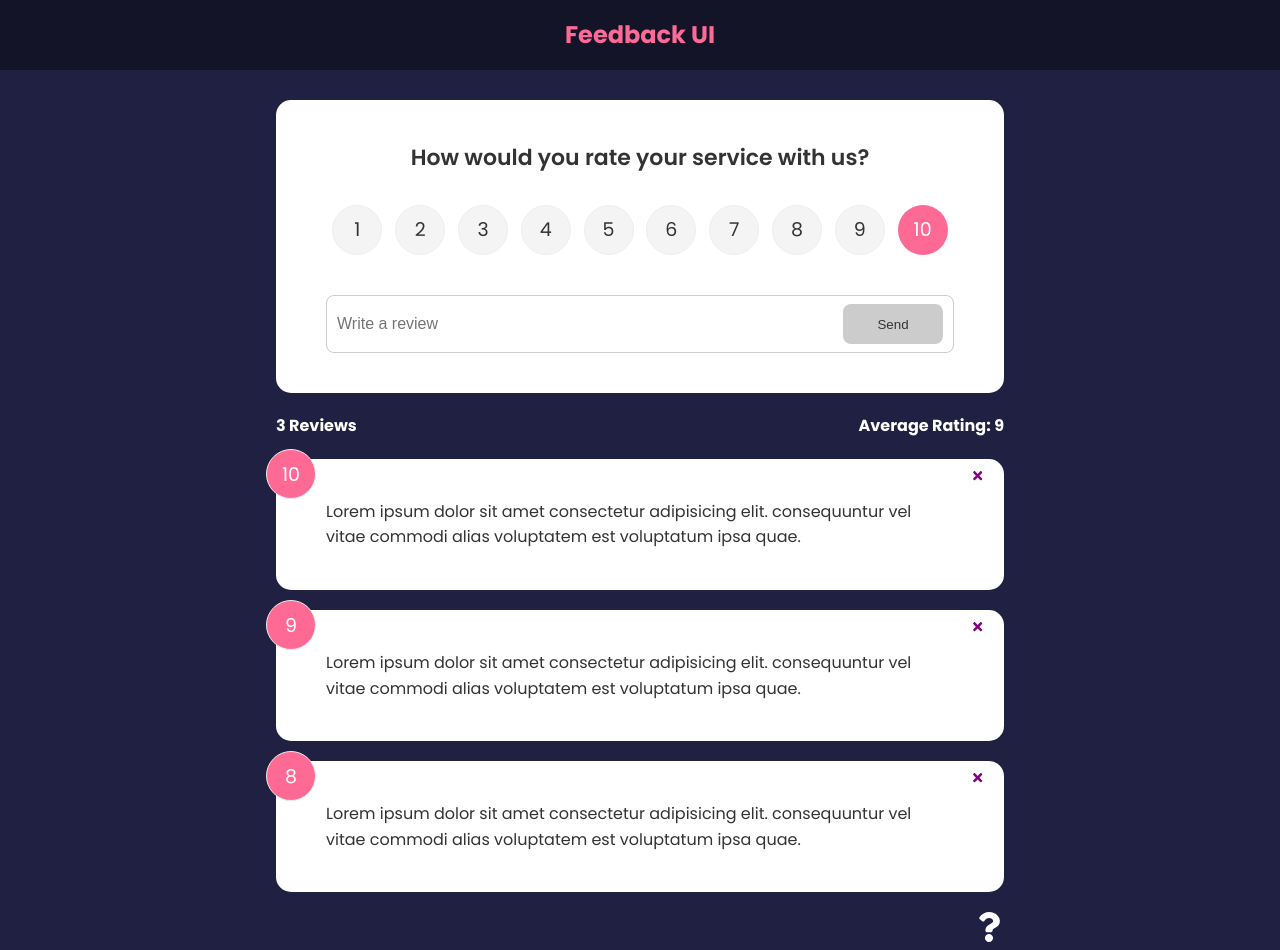
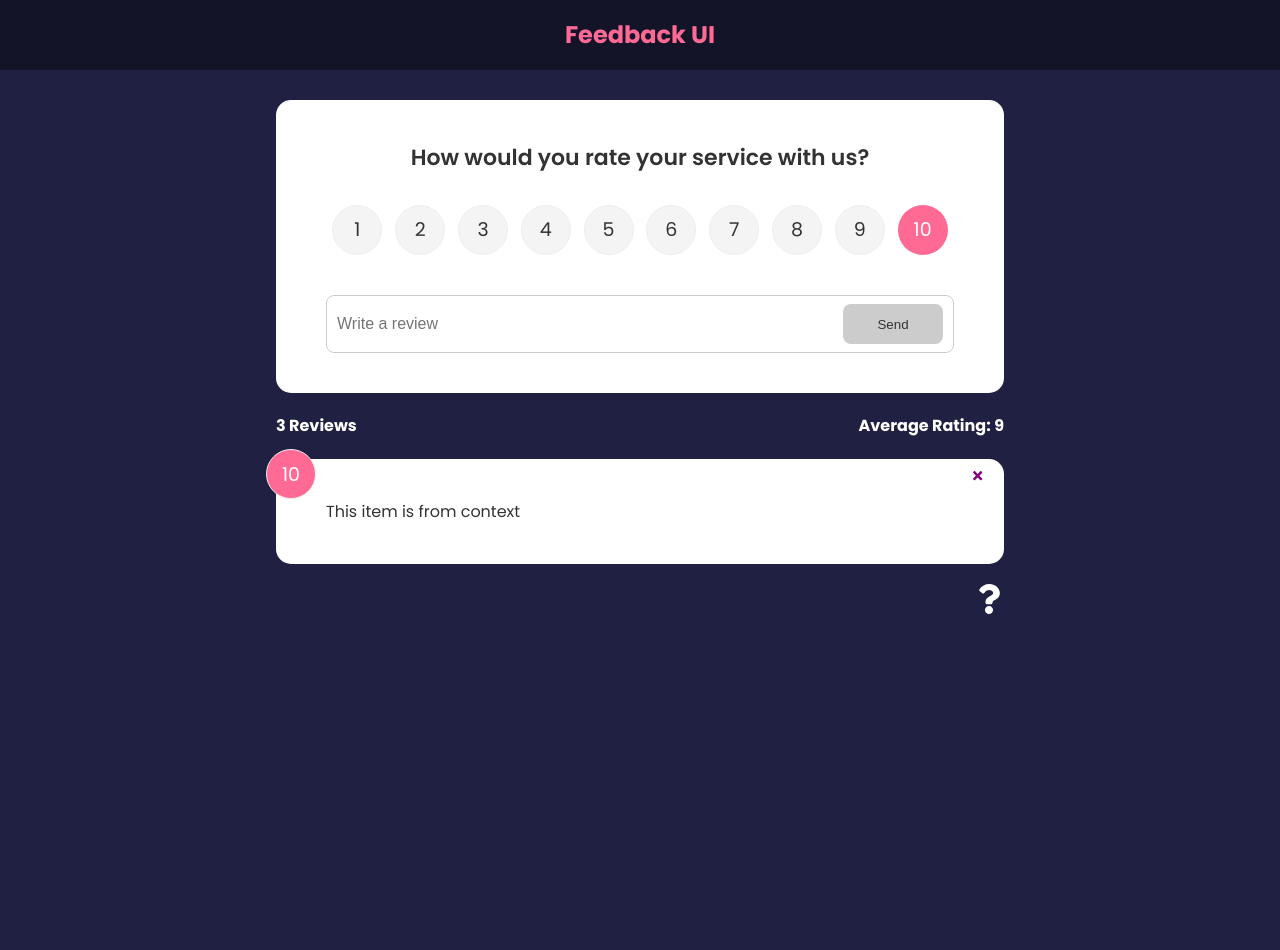
Before and after one commit to starchy-tato/feedback-app, a React (Create React App) app: page / in a window 1280 px wide. After the commit the page ends 800 px from the top, so only its background shows below. Built offline with nearby package versions, Linux system fonts and the light colour scheme.

Commit message:
add context to feedbacklist
* remove props from components

```diff
--- a/src/App.js
+++ b/src/App.js
@@ -36,7 +36,6 @@
                 <FeedbackForm handleAdd={addFeedback} />
                 <FeedbackStats feedback={feedback} />
                 <FeedbackList
-                  feedback={feedback}
                   handleDelete={deleteFeedback}
                 />
               </>
--- a/src/components/FeedbackList.jsx
+++ b/src/components/FeedbackList.jsx
@@ -1,8 +1,11 @@
 import { motion, AnimatePresence } from 'framer-motion'
-import PropTypes from "prop-types"
+import { useContext } from "react"
 import FeedbackItem from "./FeedbackItem"
+import FeedbackContext from "../context/FeedbackContext"
 
-function FeedbackList({ feedback, handleDelete }) {
+function FeedbackList({ handleDelete }) {
+  const { feedback } = useContext(FeedbackContext)
+
   if(!feedback || feedback.length === 0) {
     return <p>No Feedback Yet</p>
   }
@@ -29,14 +32,4 @@
   )
 }
 
-FeedbackList.propTypes = {
-  feedback: PropTypes.arrayOf(
-    PropTypes.shape({
-      id: PropTypes.number.isRequired,
-      text: PropTypes.string.isRequired,
-      rating: PropTypes.number.isRequired,
-    })
-  ),
-}
-
 export default FeedbackList
```
